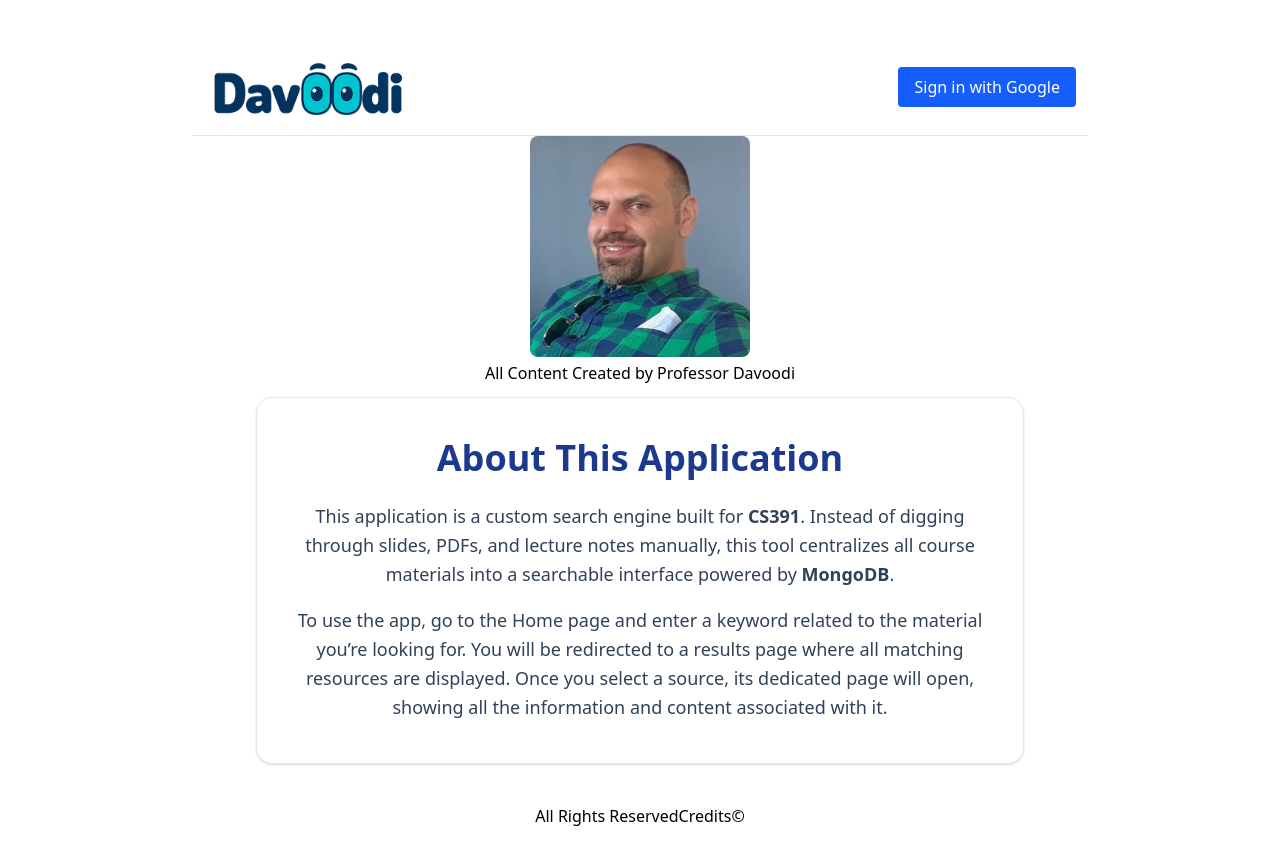
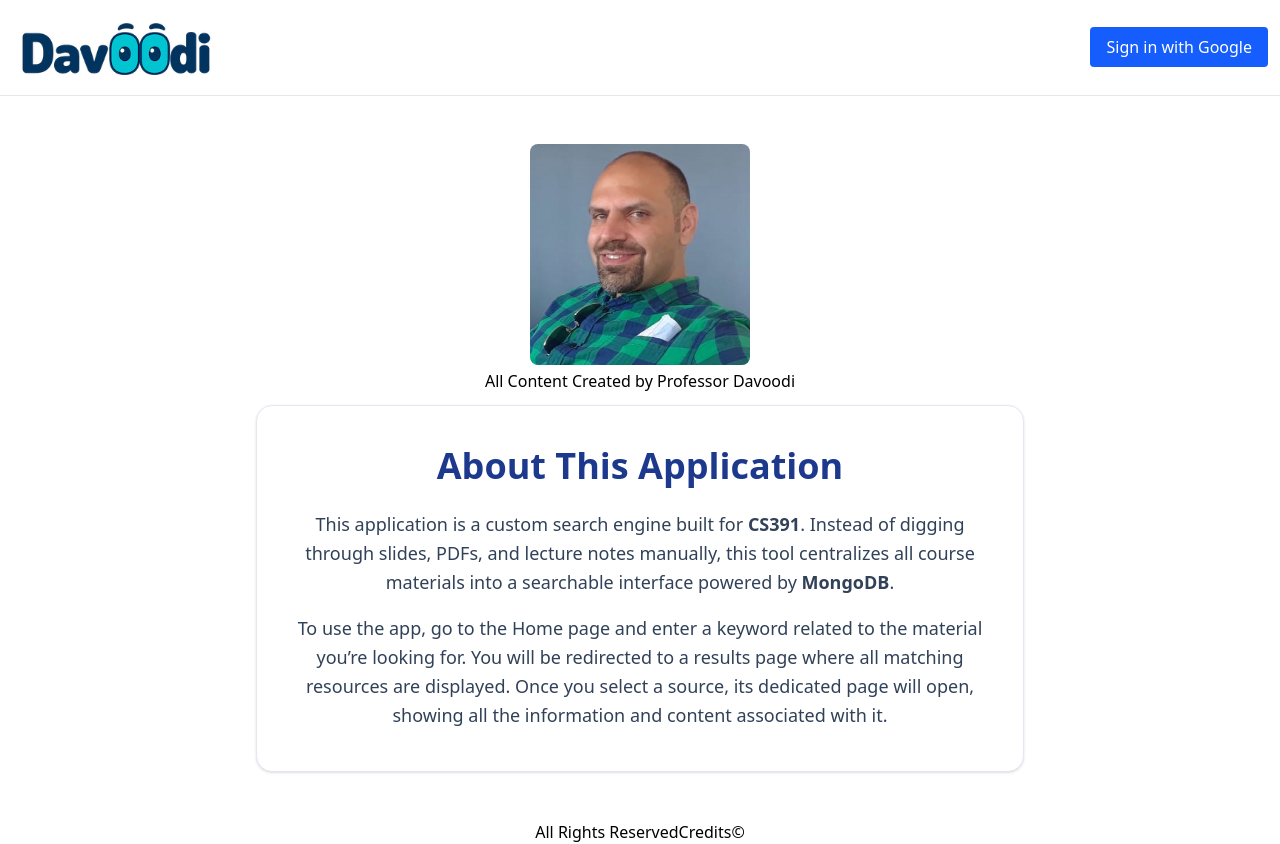
Before and after one commit to AngelManson/cs391-Project, a Next.js app: page /about in a window 1280 px wide. Built offline with nearby package versions, Linux system fonts and the light colour scheme; no server answers.

Commit message:
added margin

```diff
--- a/app/about/page.tsx
+++ b/app/about/page.tsx
@@ -6,10 +6,11 @@ import Image from "next/image";
 export default async function aboutPage(){
     const session = await auth();
     return (
-        <main className="min-h-screen bg-white px-6 py-10 flex flex-col items-center">
-        <div className="w-full max-w-4xl">
+        <>
+            <div className="flex flex-col items-center w-full !mb-12">
                 <Header user={session?.user ?? null} />
             </div>
+            <main className=" bg-white flex flex-col items-center !mb-12">
                 <div className="flex flex-col justify-center items-center w-full flex-grow">
                     <Image
                         src={davoodi}
@@ -35,5 +36,6 @@ export default async function aboutPage(){
                 </div>
                 </div>
             </main>
+        </>
     )
 }
--- a/app/layout.tsx
+++ b/app/layout.tsx
@@ -27,10 +27,12 @@ export default function RootLayout({
   return (
     <html lang="en">
       <body
-        className={`${geistSans.variable} ${geistMono.variable} antialiase`}
+        className={`${geistSans.variable} ${geistMono.variable} flex flex-col items-center justify-center antialiased min-h-screen w-full`}
       >
-        {children}
-      <Footer />
+        <main className="flex flex-col flex-grow justify-center items-center w-full">
+            {children}
+        </main>
+        <Footer />
       </body>
     </html>
   );
--- a/app/page.tsx
+++ b/app/page.tsx
@@ -19,7 +19,7 @@ export default function HomePage() {
     };
 
     return (
-        <main className="flex flex-col items-center justify-center min-h-screen bg-white px-4">
+        <main className="flex flex-col items-center justify-center w-full bg-white px-4">
 
                 <Image
                     src={logo}
```
Lines whose indentation alone changed are shown as unchanged.
